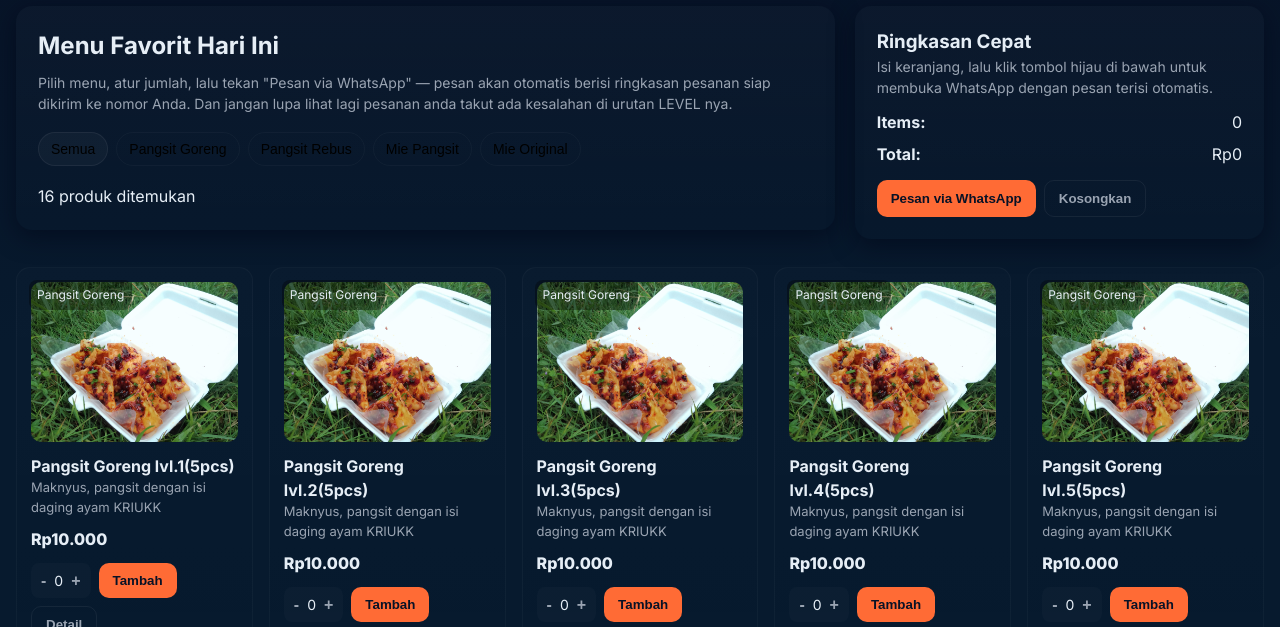
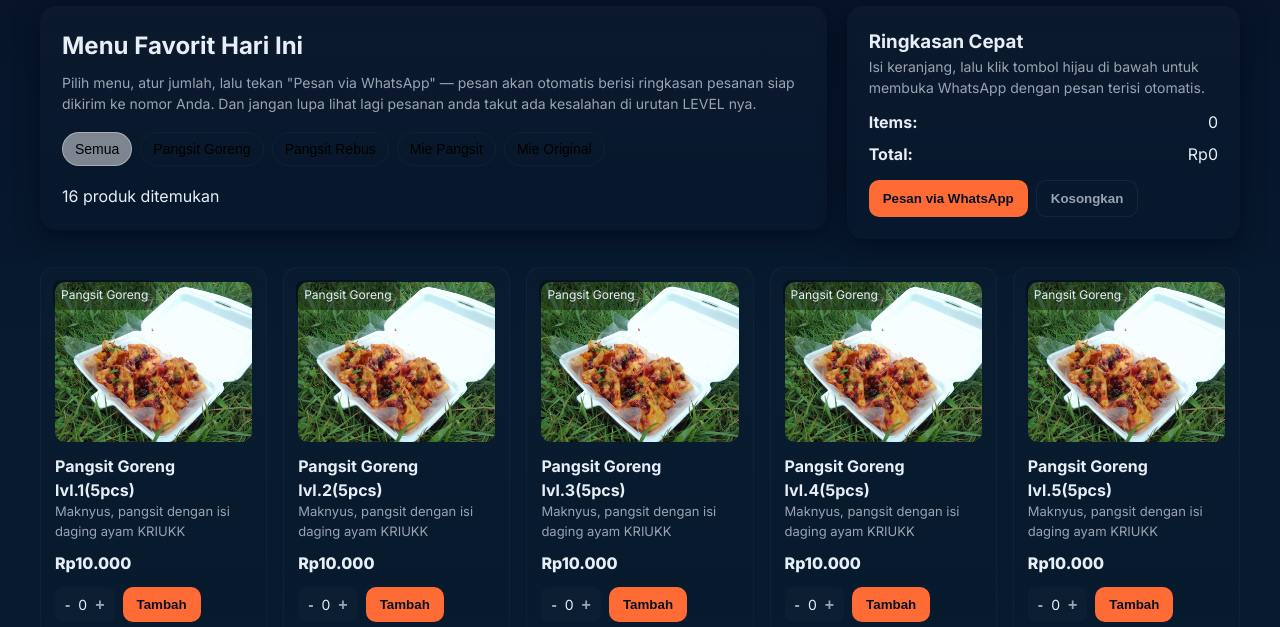
Before and after one commit to fadhilahkitaro-bot/mie-gwacor, a plain HTML site: page index.html in a window 1280 px wide. Shown: the part 138-765 px from the top of the page. Drawn offline with Linux system fonts and the light colour scheme.

Commit message:
first commit

```diff
--- a/index.html
+++ b/index.html
@@ -3,7 +3,7 @@
 <head>
   <meta charset="utf-8" />
   <meta name="viewport" content="width=device-width,initial-scale=1" />
-  <title>Foodie — E-Commerce Makanan</title>
+  <title>Mie Gwacor</title>
   <link href="https://fonts.googleapis.com/css2?family=Inter:wght@300;400;600;700;800&display=swap" rel="stylesheet">
   <style>
 :root{
@@ -46,8 +46,8 @@ p.lead{margin:0;color:var(--muted);font-size:14px}
 
 
 .cats{display:flex;flex-wrap:wrap;gap:8px;margin:18px 0}
-.cat{padding:8px 12px;border-radius:999px;background:transparent;border:1px solid rgba(255,255,255,0.03);cursor:pointer;font-size:14px}
-.cat.active{background:rgba(255,255,255,0.03);border-color:rgba(255,255,255,0.06)}
+.cat{padding:8px 12px;border-radius:999px;background:transparent;border:1px solid rgba(255,255,255,0.03);cursor:pointer;font-size:14px;}
+.cat.active{background:rgba(255, 255, 255, 0.473);border-color:rgba(238, 238, 238, 0.397)}
 
 
 .grid{display:grid;grid-template-columns:repeat(auto-fill,minmax(200px,1fr));gap:16px}
@@ -75,7 +75,7 @@ footer{margin-top:32px;color:var(--muted);text-align:center;font-size:13px}
 </style>
 </head>
 <body>
-  <div class="contgiyainer">
+  <div class="container">
     <header>
       <div class="brand">
         <img src="MIE_BWAKAR.png" width="100" height="100">
@@ -128,7 +128,7 @@ footer{margin-top:32px;color:var(--muted);text-align:center;font-size:13px}
       </div>
     </div>
 
-    <footer>© 2025 Foodie — Buat tampilanmu lebih personal dengan mengganti gambar dan nomor WhatsApp.</footer>
+    <footer>© 2025 Mie Gwacor — Jln. Babakan Kel. Cigadung Kec. Cigugur Kab. Kuningan Jawa Barat</footer>
   </div>
 
   <script>
```
